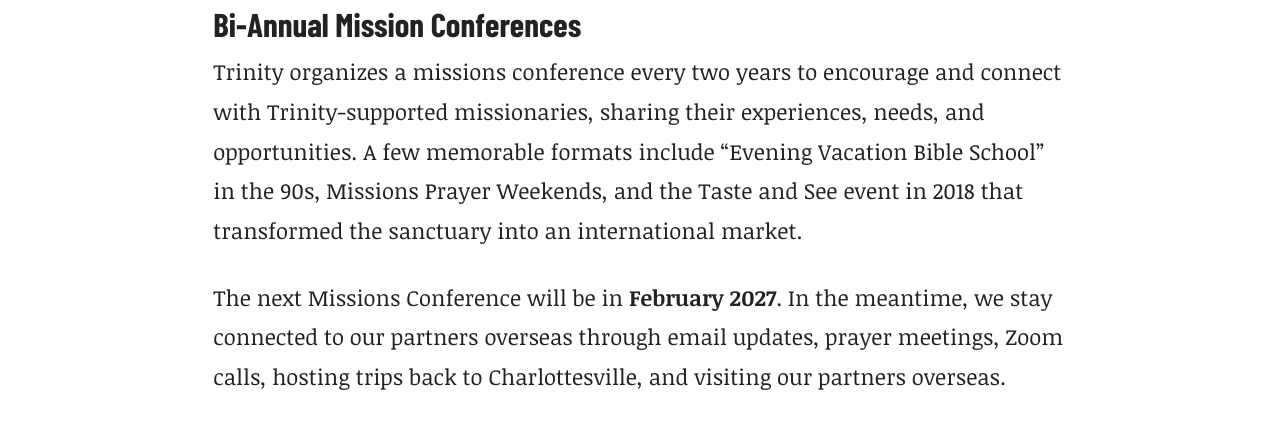
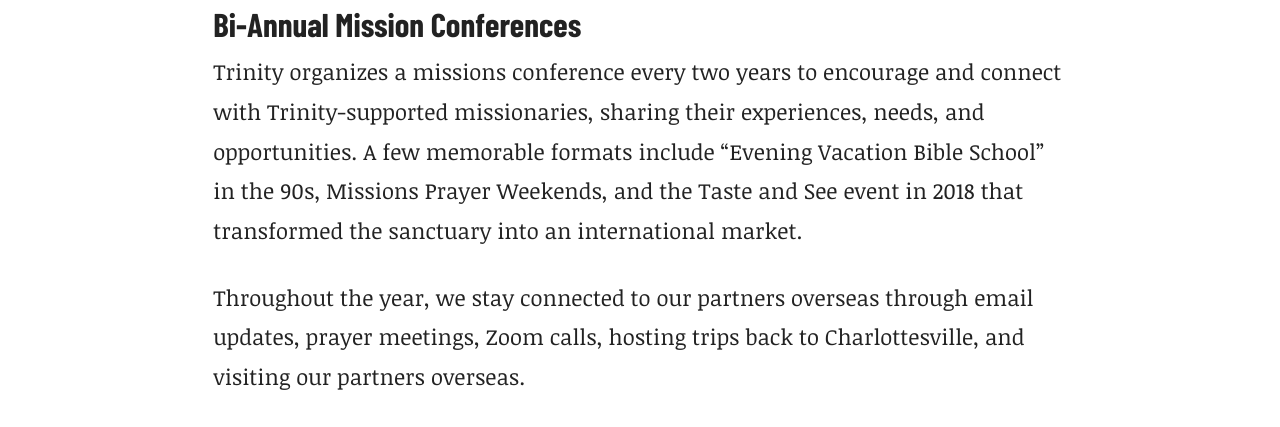
Before and after one commit to trinity-cville-jubilee/trinity-cville-jubilee.github.io, a plain HTML site: page go.html in a window 1280 px wide. Shown: the part 7310-7737 px from the top of the page. Drawn offline with nearby package versions, Linux system fonts and the light colour scheme; grey boxes are pictures that could not be loaded.

Commit message:
Couple small text edits

```diff
--- a/go.html
+++ b/go.html
@@ -513,7 +513,10 @@
             <li>Christianity Explored (early 2000s)</li>
             <li>the Alpha Course (during COVID)</li>
           </ul>
-          <section class="photo-gallery photo-gallery--flat" aria-label="Local Outreach photos">
+          <section
+            class="photo-gallery photo-gallery--flat"
+            aria-label="Local Outreach photos"
+          >
             <ul>
               <li class="photo-gallery-item">
                 <figure>
@@ -818,11 +821,9 @@
             transformed the sanctuary into an international market.
           </p>
           <p>
-            The next Missions Conference will be in
-            <strong>February 2027</strong>. In the meantime, we stay connected
-            to our partners overseas through email updates, prayer meetings,
-            Zoom calls, hosting trips back to Charlottesville, and visiting our
-            partners overseas.
+            Throughout the year, we stay connected to our partners overseas
+            through email updates, prayer meetings, Zoom calls, hosting trips
+            back to Charlottesville, and visiting our partners overseas.
           </p>
           <section class="photo-gallery" aria-label="Taste and See photos">
             <ul>
```
Also changed, not shown: gather.html (+12 -6 lines).
